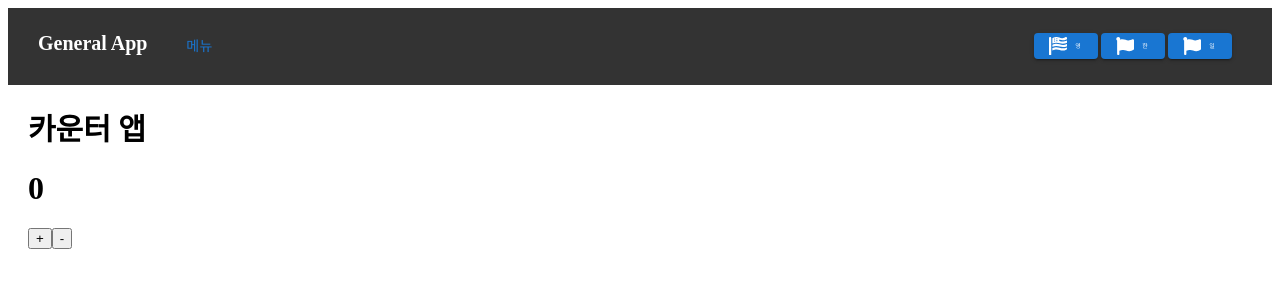
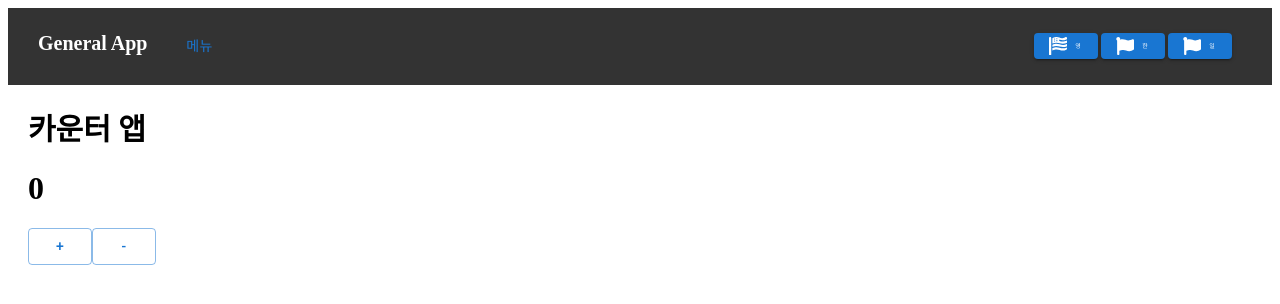
Before and after one commit to jsontype/movieapp-choo, a React (Create React App) app: page /counter in a window 1280 px wide. Shown: the top 304 px of the page. Built offline with nearby package versions, Linux system fonts and the light colour scheme.

Commit message:
feat: CounterApp mui버튼적용

```diff
--- a/src/components/Organisms/Counter/index.tsx
+++ b/src/components/Organisms/Counter/index.tsx
@@ -1,6 +1,7 @@
 import styles from "./style.module.scss"
 import { memo } from "react"
 import { useTranslation } from "react-i18next"
+import Button from "@mui/material/Button"
 
 type CounterProps = {
   count: number
@@ -14,8 +15,12 @@ function Counter({ count, setCount }: CounterProps) {
     <>
       <div className={styles.title}>{t("counter:title")}</div>
       <h1>{count}</h1>
-      <button onClick={() => setCount(count + 1)}>+</button>
-      <button onClick={() => setCount(count - 1)}>-</button>
+      <Button onClick={() => setCount(count + 1)} variant="outlined">
+        +
+      </Button>
+      <Button onClick={() => setCount(count - 1)} variant="outlined">
+        -
+      </Button>
     </>
   )
 }
```
